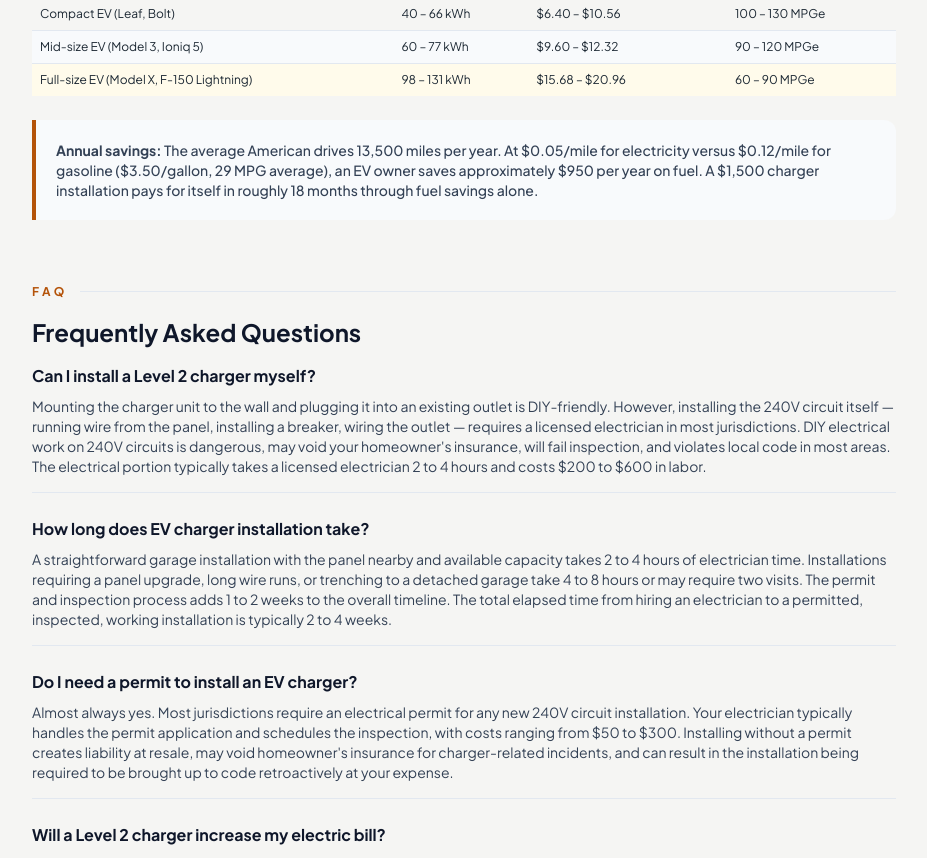
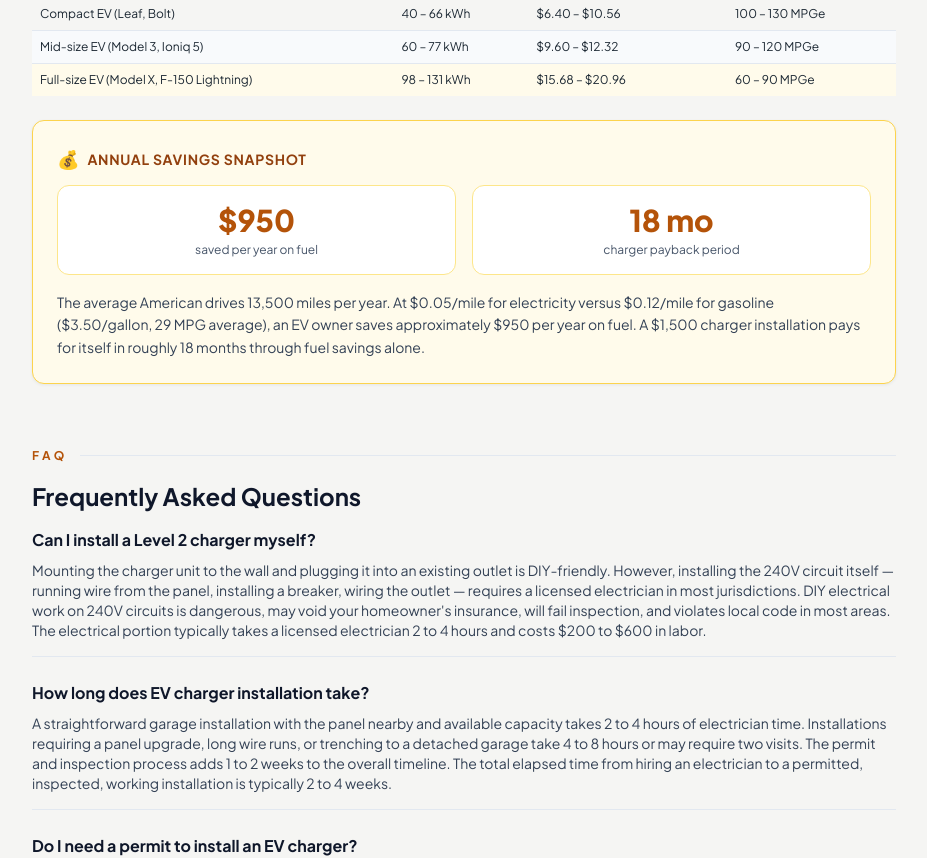
Before and after one commit to thebasementguide2026/thegarage.guide-, a Next.js app: page /guides/ev-charger-installation in a window 1280 px wide. Shown: the part 7400-8258 px from the top of the page, without its empty margins (176-1103 px from the left). Built offline with nearby package versions, Linux system fonts and the light colour scheme.

Commit message:
Style annual savings as prominent callout card on ev-charger-installation

```diff
--- a/app/guides/ev-charger-installation/page.tsx
+++ b/app/guides/ev-charger-installation/page.tsx
@@ -332,8 +332,22 @@ export default function EVChargerInstallation() {
               </tbody>
             </table>
           </div>
-          <div className='bg-slate-50 border-l-4 border-amber-700 p-5 rounded-r-lg mb-4'>
-            <p className='text-slate-700 font-medium text-sm'><strong>Annual savings:</strong> The average American drives 13,500 miles per year. At $0.05/mile for electricity versus $0.12/mile for gasoline ($3.50/gallon, 29 MPG average), an EV owner saves approximately $950 per year on fuel. A $1,500 charger installation pays for itself in roughly 18 months through fuel savings alone.</p>
+          <div className='bg-amber-50 border border-amber-300 rounded-xl p-6 mb-4 shadow-sm'>
+            <div className='flex items-center gap-2 mb-3'>
+              <span className='text-amber-700 text-lg'>💰</span>
+              <span className='text-amber-800 font-bold text-sm uppercase tracking-wider'>Annual Savings Snapshot</span>
+            </div>
+            <div className='grid grid-cols-2 gap-4 mb-4'>
+              <div className='bg-white rounded-lg p-4 text-center border border-amber-200'>
+                <p className='text-3xl font-extrabold text-amber-700'>$950</p>
+                <p className='text-slate-600 text-xs mt-1'>saved per year on fuel</p>
+              </div>
+              <div className='bg-white rounded-lg p-4 text-center border border-amber-200'>
+                <p className='text-3xl font-extrabold text-amber-700'>18 mo</p>
+                <p className='text-slate-600 text-xs mt-1'>charger payback period</p>
+              </div>
+            </div>
+            <p className='text-slate-700 text-sm leading-relaxed'>The average American drives 13,500 miles per year. At $0.05/mile for electricity versus $0.12/mile for gasoline ($3.50/gallon, 29 MPG average), an EV owner saves approximately $950 per year on fuel. A $1,500 charger installation pays for itself in roughly 18 months through fuel savings alone.</p>
           </div>
         </div>
 
```
